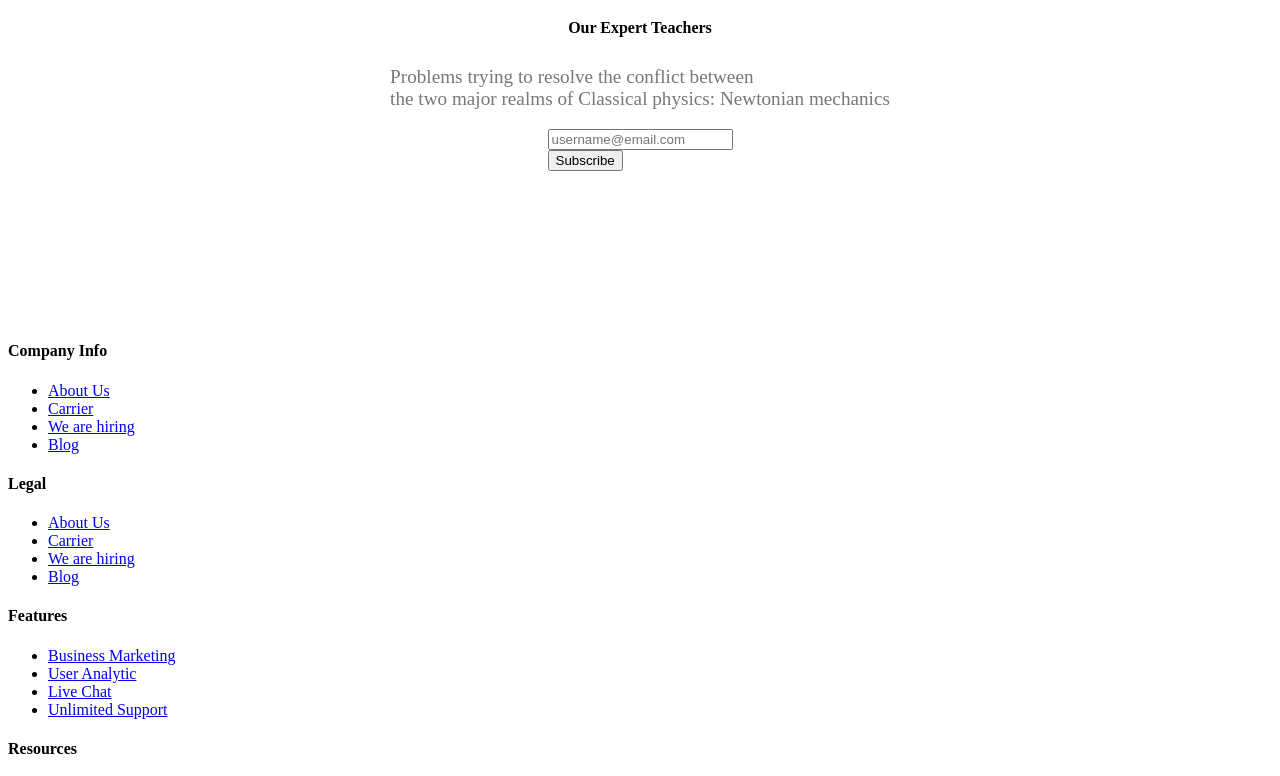
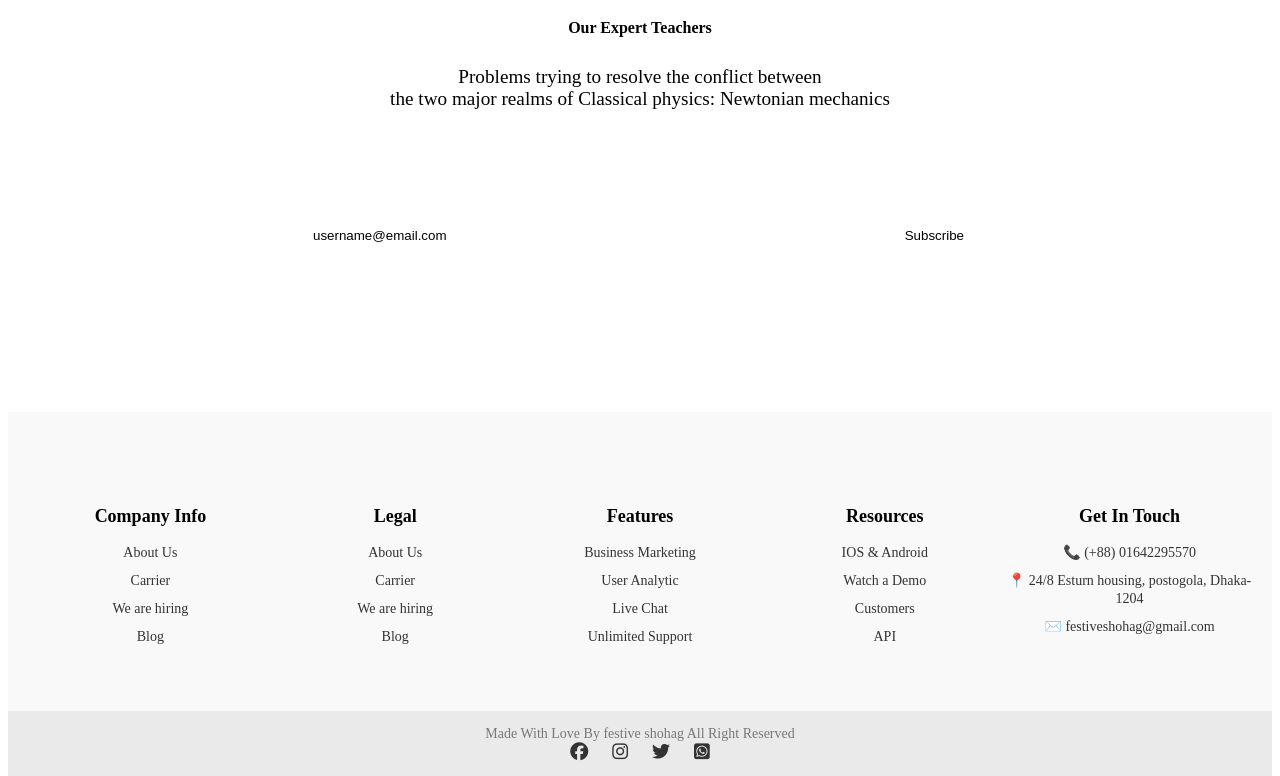
Before and after one commit to festiveshohag/degital-minds, a plain HTML site: page index.html in a window 1280 px wide. Shown: the part 5760-6536 px from the top of the page. Drawn offline with Linux system fonts and the light colour scheme.

Commit message:
complite footer

```diff
--- a/style.css
+++ b/style.css
@@ -527,3 +527,128 @@
     font-size: var(--fs-x);
     margin-bottom: 10px;
   }
+  .subContainer p{
+    color: var(--clr-second-text);
+    text-align: center;
+    font-weight: var(--fs-light);
+  }
+
+  .form{
+    display: flex;
+    margin-top: 80px;
+    width: 688px;
+    height: 53px;
+    align-items: center;
+  }
+
+  .input{
+    width: 100%;
+    height: 100%;
+    background-color: var(--clr-light-text);
+    display: flex;
+    align-items: center;
+    padding: 0 15px;
+    border-radius: var(--br-normal) 0 0 var(--br-normal);
+    border: 1px solid var(--clr-primary-faded);
+  }
+
+  .input input{
+    width: 100%;
+    border: none;
+    outline: none;
+  }
+
+  .input input::placeholder{
+    font-weight: var(--fw-bold);
+    color: var(--clr-mute);
+  }
+
+  .form button{
+    border: 1px solid var(--clr-primary);
+    background-color: var(--clr-primary);
+    color: var(--clr-light-text);
+    padding: 0 20px;
+    border-radius: 0 var(--br-normal) var(--br-normal) 0;
+    height: 100%;
+  }
+
+  .body {
+    font-family: Arial, sans-serif;
+  }
+
+  footer {
+    background-color: #f9f9f9;
+    padding: 40px 0;
+    text-align: center;
+  }
+
+  .footer-container {
+    display: flex;
+    justify-content: space-around;
+    flex-wrap: wrap;
+    padding: 20px;
+  }
+
+  .footer-section {
+    width: 20%;
+    min-width: 200px;
+    margin: 10px 0;
+  }
+
+  .footer-section h4 {
+    font-size: 18px;
+    margin-bottom: 15px;
+  }
+
+  .footer-section ul {
+    list-style: none;
+    padding: 0;
+  }
+
+  .footer-section ul li {
+    margin-bottom: 10px;
+  }
+
+  .footer-section ul li a {
+    text-decoration: none;
+    color: #333;
+    font-size: 14px;
+  }
+
+  .footer-section ul li a:hover {
+    color: #007BFF;
+  }
+
+  .footer-bottom {
+    background-color: #eaeaea;
+    padding: 15px 0;
+    margin-top: 20px;
+  }
+
+  .footer-bottom p {
+    margin: 0;
+    font-size: 14px;
+  }
+
+  .footer-social a {
+    margin: 0 10px;
+    color: #333;
+    font-size: 18px;
+    text-decoration: none;
+  }
+
+  .footer-social a:hover {
+    color: #007BFF;
+  }
+
+  @media (max-width: 768px) {
+    .footer-container {
+      flex-direction: column;
+      align-items: center;
+    }
+
+    .footer-section {
+      width: 100%;
+      max-width: 400px;
+    }
+  }
```
